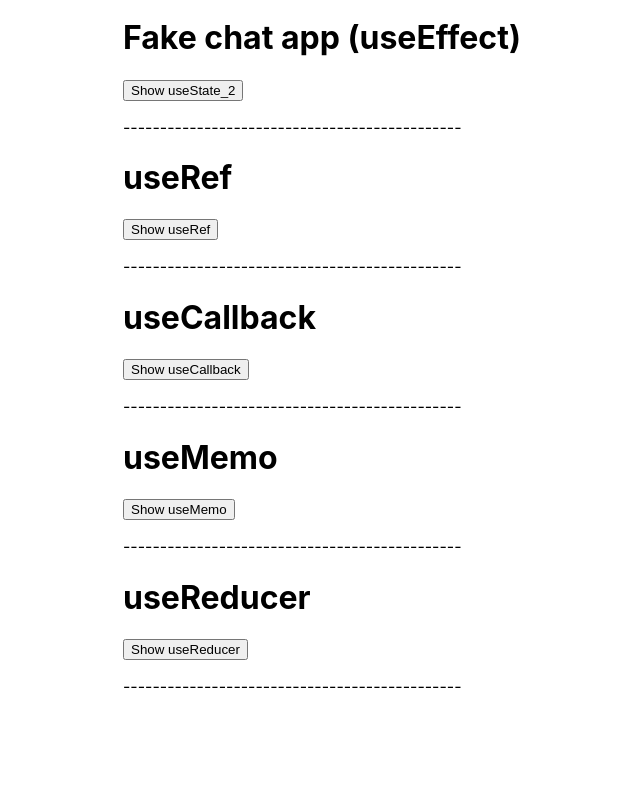
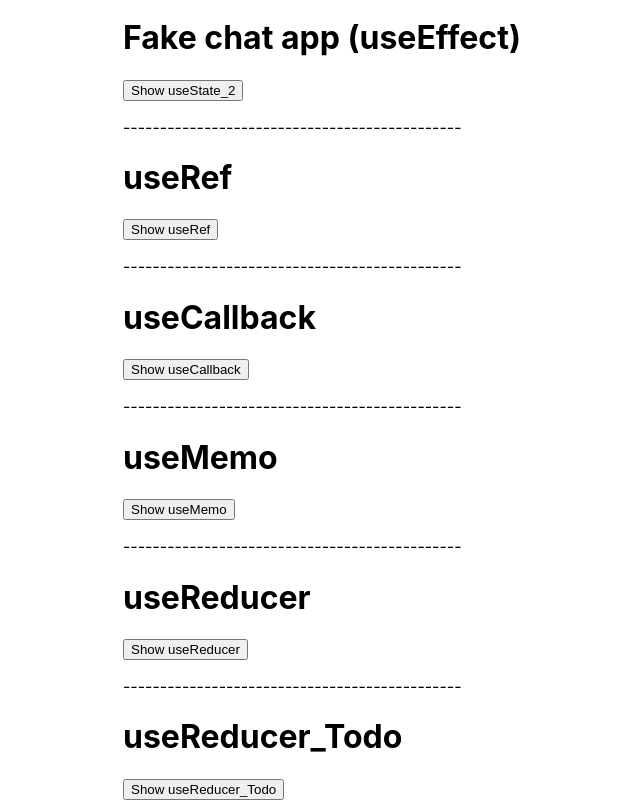
Before and after one commit to dvhuzg/reactjs-typescript, a React (Create React App) app in the folder hook/: page / in a window 1280 px wide. Shown: the part 423-1223 px from the top of the page, without its empty margins (37-677 px from the left). Before the commit the page ends 1135 px from the top, so only its background shows below. Built offline with nearby package versions, Linux system fonts and the light colour scheme.

Commit message:
useReducer (bug)

```diff
--- a/hook/src/App.tsx
+++ b/hook/src/App.tsx
@@ -8,6 +8,7 @@ import _useRef from "./Excersise/_useRef";
 import _useCallback from "./Excersise/_useCallback";
 import _useMemo from "./Excersise/_useMemo";
 import _useReducer from "./Excersise/_useReducer";
+import _useReducer_Todo from "./Excersise/_useReducer_Todo";
 function App() {
   const [showUseState, setShowUseState] = useState(false);
   const [showUseEffect, setShowUseEffect] = useState(false);
@@ -17,6 +18,7 @@ function App() {
   const [showUseCallback, setShowUseCallback] = useState(false);
   const [showUseMemo, setShowUseMemo] = useState(false);
   const [showUseReducer, setShowUseReducer] = useState(false);
+  const [showUseReducer_Todo, setShowUseReducer_Todo] = useState(false);
   return (
     <div className="App">
       <h1>useState</h1>
@@ -64,6 +66,11 @@ function App() {
       </button>
       {showUseReducer && <_useReducer />}
       <p>----------------------------------------------</p>
+      <h1>useReducer_Todo</h1>
+      <button onClick={() => setShowUseReducer_Todo(!showUseReducer_Todo)}>
+        Show useReducer_Todo
+      </button>
+      {showUseReducer_Todo && <_useReducer_Todo />}
     </div>
   );
 }
--- /dev/null
+++ b/hook/src/Excersise/_useReducer_Todo.tsx
@@ -0,0 +1,51 @@
+import React from "react";
+import { useReducer } from "react";
+
+interface IState {
+  [name: string]: string | [];
+}
+
+const initState: IState = {
+  job: "",
+  jobs: [],
+};
+
+const SET_JOB = "set_job";
+const ADD_JOB = "add_job";
+const DELETE_JOB = "delete_job";
+
+const setJob = (payload: any) => {
+  return {
+    type: SET_JOB,
+    payload,
+  };
+};
+
+const reducer = (state: any, action: any) => {};
+
+const _useReducer_Todo = () => {
+  const [state, dispatch] = useReducer<any>(reducer, initState);
+  const { job, jobs }: any = state;
+  return (
+    <div>
+      <h3>Todo</h3>
+      <input
+        type="text"
+        value={job}
+        placeholder="Enter job..."
+        onChange={(e) => {
+          dispatch(setJob(e.target.value));
+        }}
+      />
+
+      <button>Add</button>
+      <ul>
+        {jobs.map((job: string) => (
+          <li>{job} &times</li>
+        ))}
+      </ul>
+    </div>
+  );
+};
+
+export default _useReducer_Todo;
```
